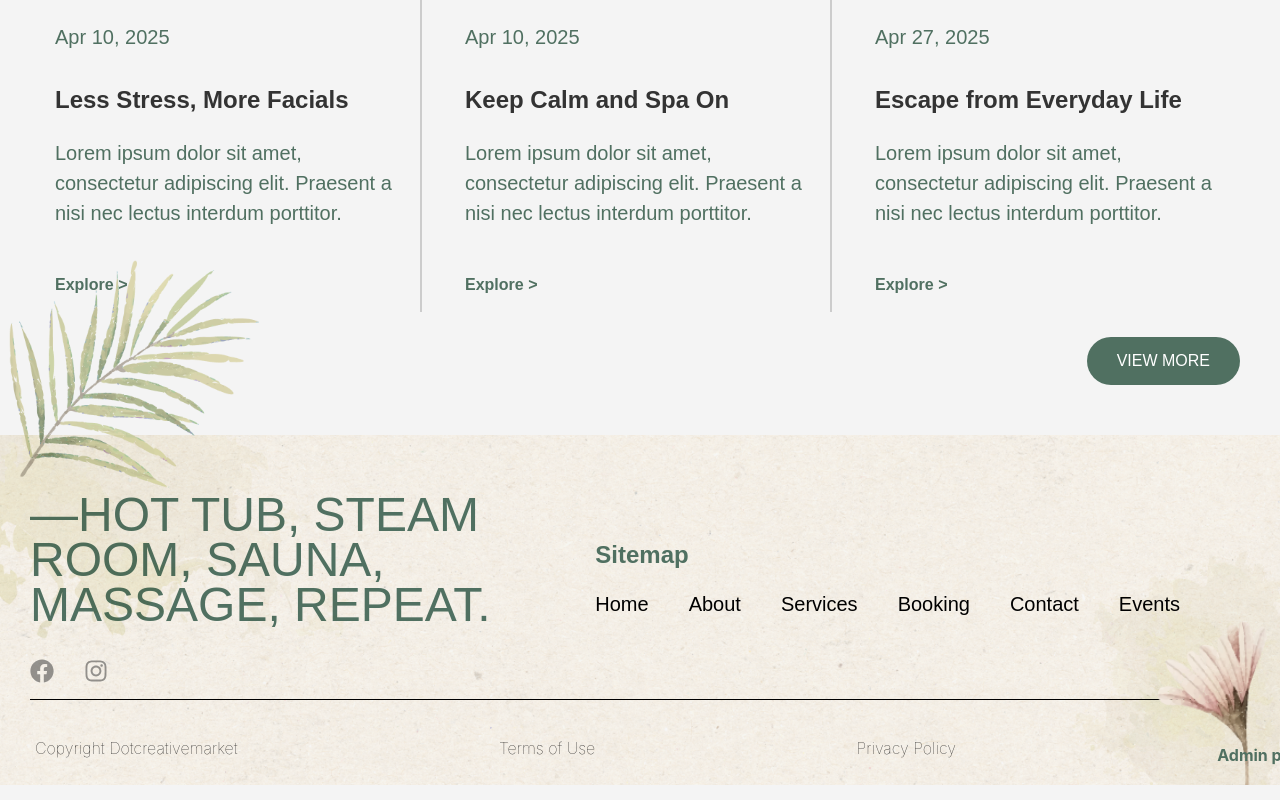
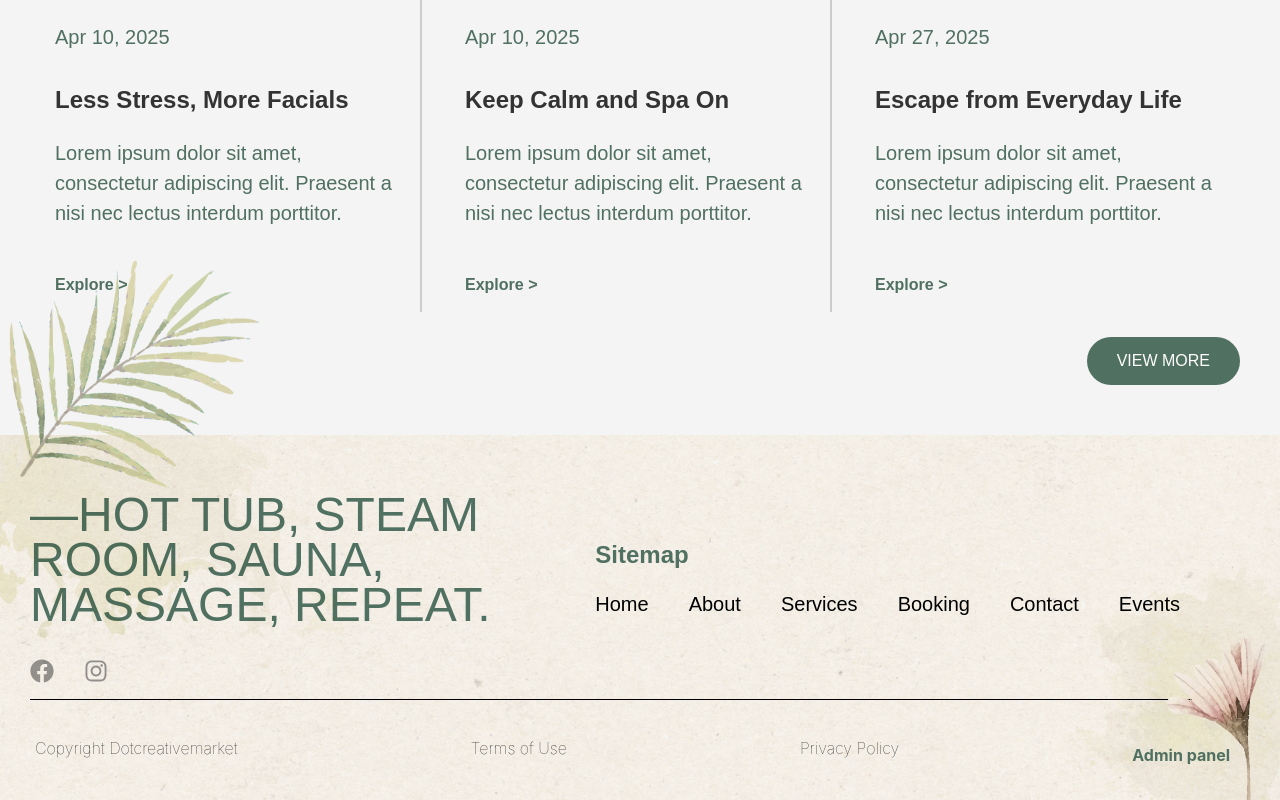
Before and after one commit to EmmaaDy/Examensarbete-SPA, a React (Vite) app in the folder frontend/: page / in a window 1280 px wide. Shown: the part 4343-5143 px from the top of the page. Built offline with nearby package versions, Linux system fonts and the light colour scheme.

Commit message:
some changes in the sizing of the form container and chsnged the height of the footer

```diff
--- a/frontend/src/styles/Contact.css
+++ b/frontend/src/styles/Contact.css
@@ -130,10 +130,6 @@
   margin-bottom: 115px;
 }
 
-.contact-form p {
-  margin-bottom: 17px;
-}
-
 form input, textarea {
   width: 80%;
   background-color: whitesmoke;
--- a/frontend/src/styles/Footer.css
+++ b/frontend/src/styles/Footer.css
@@ -1,7 +1,7 @@
 .footer {
   position: relative;
   width: 100%;
-  height: 350px;
+  height: auto;
   background-image: url('../assets/Footer-background.png');
   background-size: cover;
   background-position: center;
@@ -43,9 +43,9 @@
 
 .footer-flower {
   position: absolute;
-  bottom: -25px;
+  bottom: -10px;
   right: 1%;
-  width: 110px;
+  width: auto;
   z-index: 20;
 }
 
@@ -126,9 +126,11 @@
   display: flex;
   justify-content: space-between;
   align-items: center;
-  width: 100%;
+  width: auto;
   max-width: 1440px;
-  padding: 10px 35px;
+  padding: 10px;
+  padding-left: 35px;
+  padding-right: 50px;
   position: relative;
 }
 
```
